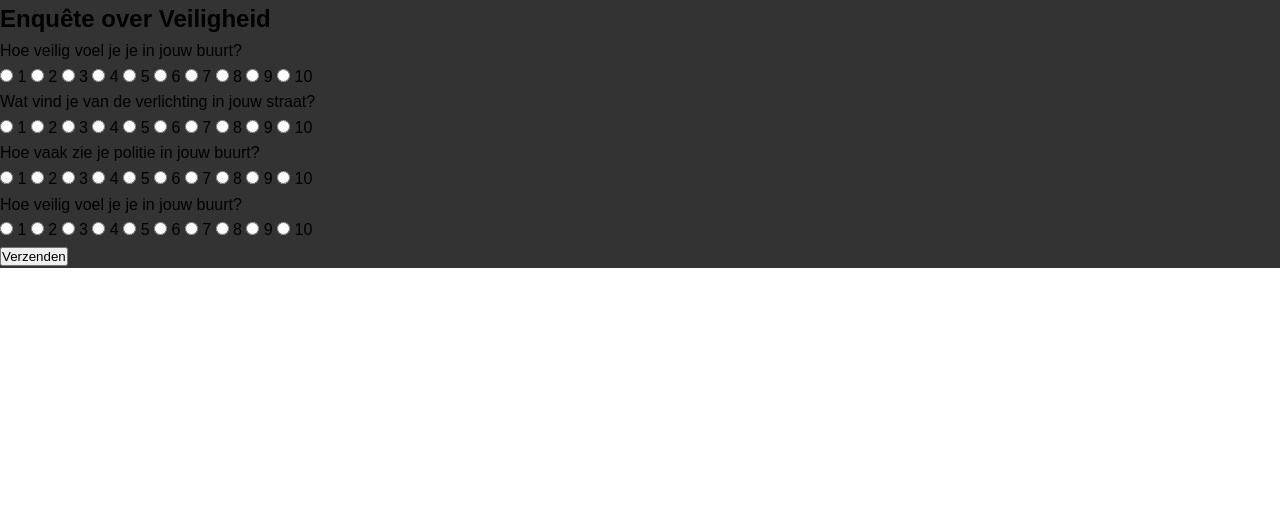
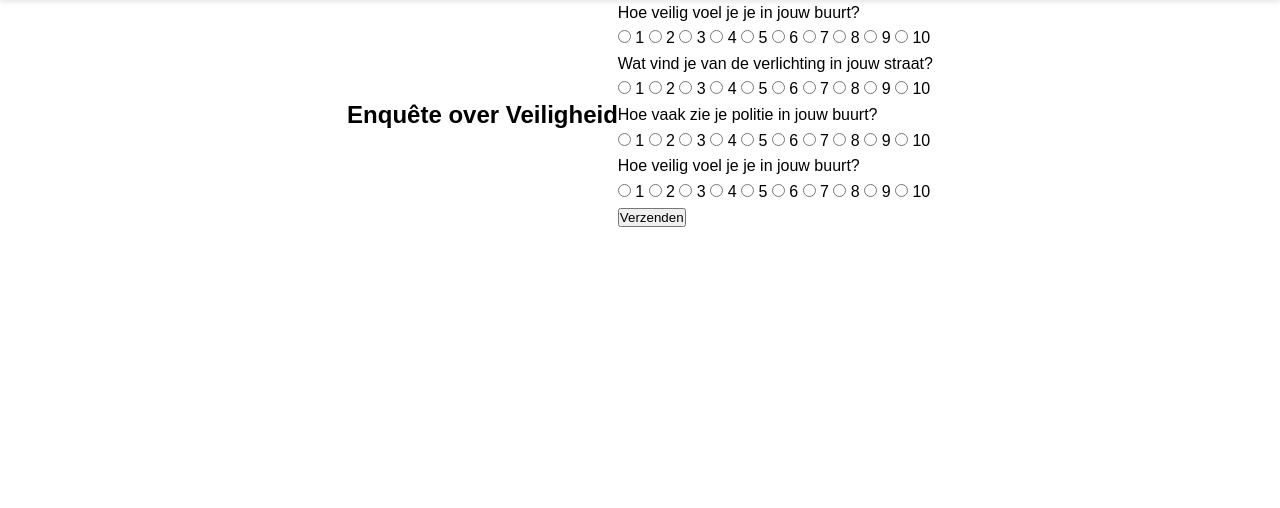
Before and after one commit to ala-lms-veilig/lo2e-swd4-4groep1, a PHP site: the page made by enquêtes.php in a window 1280 px wide. Shown: the part 90-598 px from the top of the page. Run offline with PHP 8.4, Linux system fonts and the light colour scheme.

Commit message:
updated the style

```diff
--- a/styles/style.css
+++ b/styles/style.css
@@ -224,7 +224,9 @@ main {
 }
 
 #enquêtes_main {
-  background-color: #333;
+  display: flex;
+  justify-content: center;
+  align-items: center;
 }
 
 #account_main {
```
Also changed, not shown: 1 other file.
